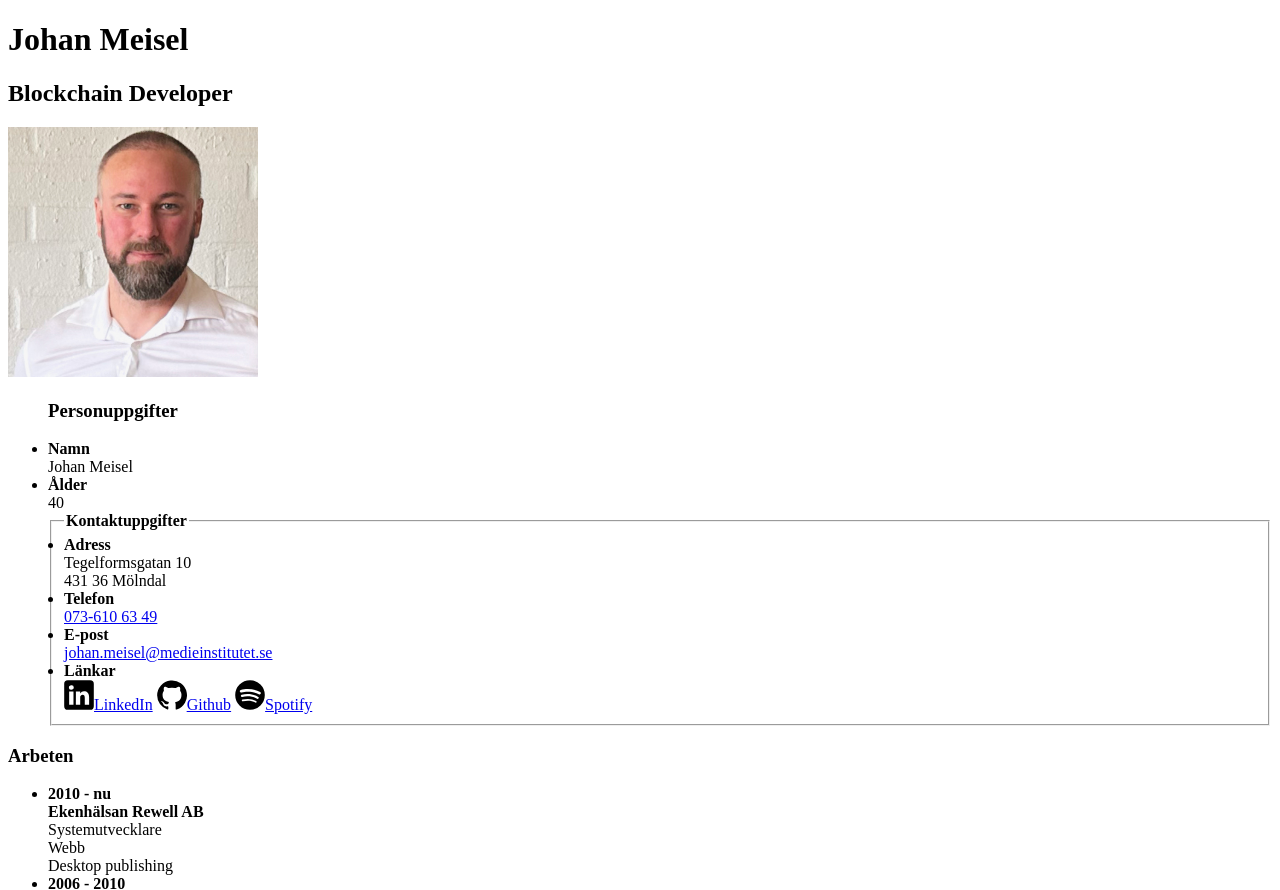
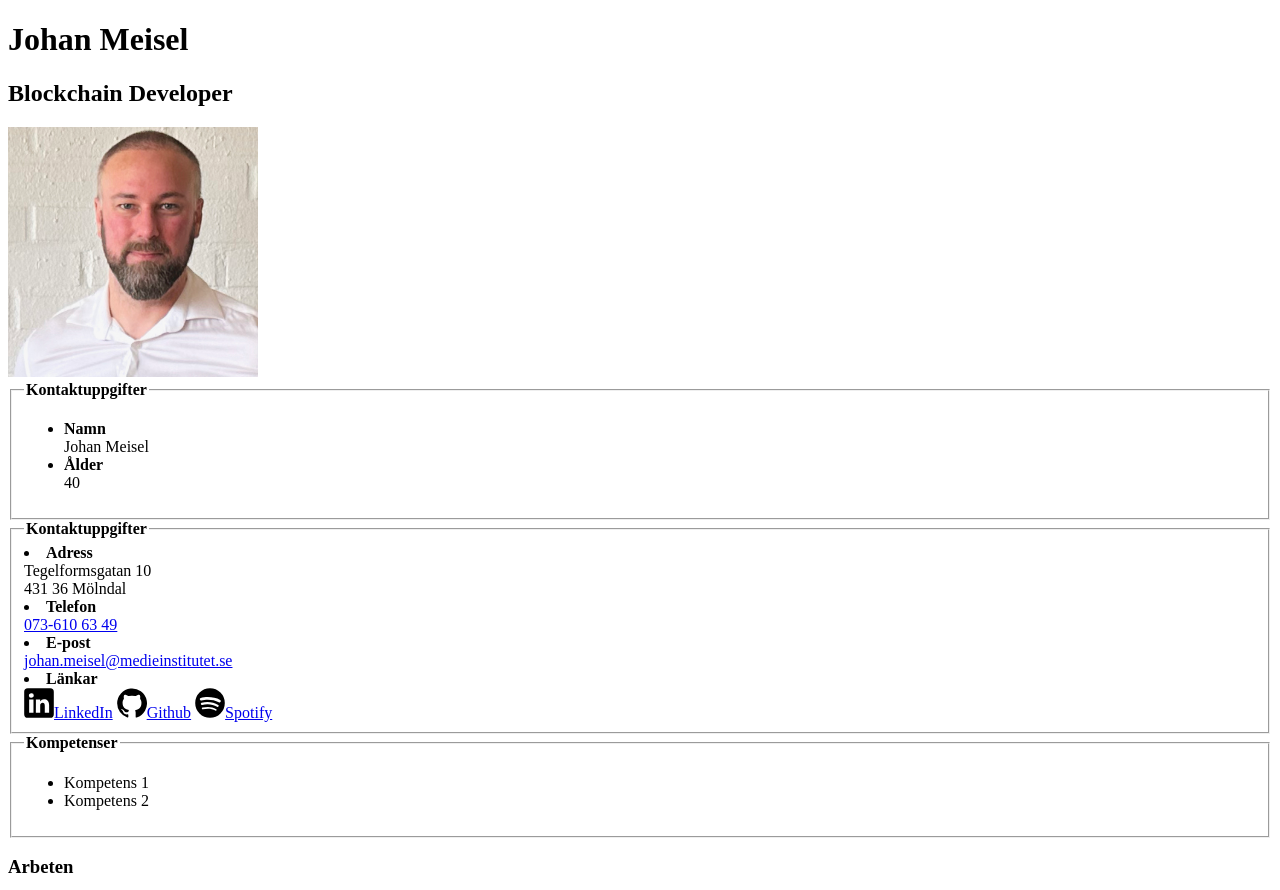
Before and after one commit to JoooooMei/CV-HTML, a plain HTML site: page index.html in a window 1280 px wide. Shown: the top 890 px of the page. Drawn offline with Linux system fonts and the light colour scheme.

Commit message:
Update index.html
Lagt till fieldset i aside

```diff
--- a/index.html
+++ b/index.html
@@ -16,8 +16,10 @@
 
         <aside>
             <img src="/img/johan.jpg" width="250px" height="250px" alt="Bild på Johan Meisel. Ser ut som en anställningsbar man med skägg. Skjortan sitter kanske lite tajt.">
+
+                <fieldset>
+                    <legend><strong>Kontaktuppgifter</strong></legend>
                     <ul>
-                <h3>Personuppgifter</h3>
                         <li>
                             <strong>Namn</strong><br>
                             Johan Meisel
@@ -26,6 +28,10 @@
                             <strong>Ålder</strong><br>
                             40
                         </li>
+                    </ul>
+
+                </fieldset>
+
                 <fieldset>
                     <legend><strong>Kontaktuppgifter</strong></legend>
                     <li>
@@ -49,7 +55,19 @@
                     </li>
                 </fieldset>
 
+                <fieldset>
+                    <legend><strong>Kompetenser</strong></legend>
+                    <ul>
+                        <li>
+                            Kompetens 1
+                        </li>
+                        <li>
+                            Kompetens 2
+                        </li>
                     </ul>
+                </fieldset>
+
+
         </aside>
 
         <main>
@@ -64,7 +82,7 @@
                             </div>
                             <div>
                                 <strong>Ekenhälsan Rewell AB</strong><br>
-                                <!-- Kan en <ul> vara child till li? -->
+                                <!-- Kan en <ul> vara child till <li>? -->
                                 Systemutvecklare<br>
                                 Webb<br>
                                 Desktop publishing
@@ -166,7 +184,7 @@
         </main>
 
         <footer>
-            <!-- Copyright -->
+            © <strong>Copyright</strong> - Johan Meisel 2024
         </footer>
         <!--
             Namn
```
Lines whose indentation alone changed are shown as unchanged.
